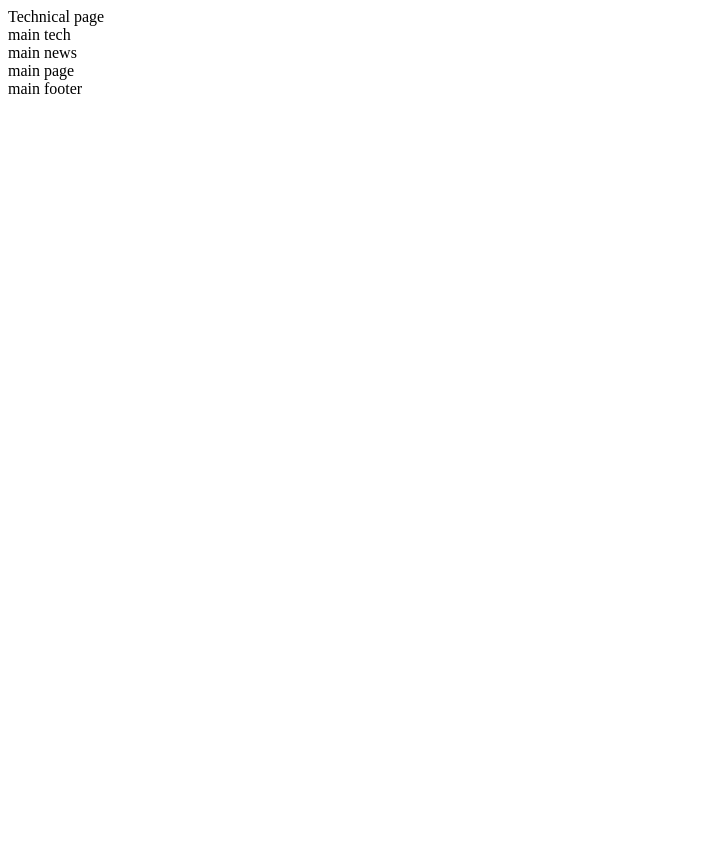
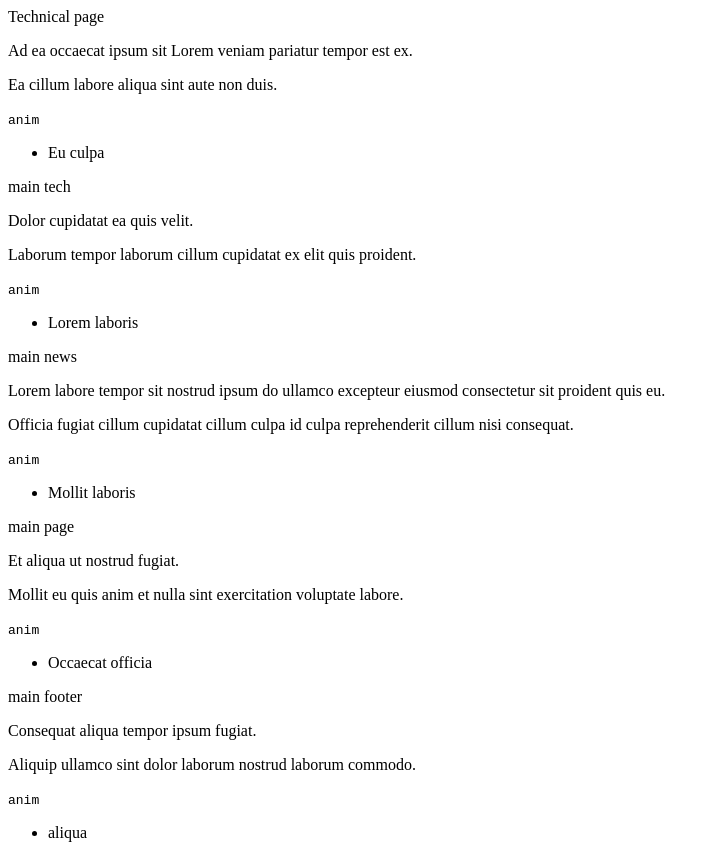
Before and after one commit to philmuhire/micro-trial, a plain HTML site: page index.html in a window 1280 px wide. Shown: the whole page, without its empty margins (0-715 px from the left). Before the commit the page ends 800 px from the top, so only its background shows below. Drawn offline with Linux system fonts and the light colour scheme.

Commit message:
added p, code and li elements

```diff
--- a/index.html
+++ b/index.html
@@ -11,18 +11,48 @@
     <main id="main-doc">
       <section id="Technical_page" class="main-section">
         <header>Technical page</header>
+        <p>Ad ea occaecat ipsum sit Lorem veniam pariatur tempor est ex.</p>
+        <p>Ea cillum labore aliqua sint aute non duis.</p>
+        <code>anim</code>
+        <ul>
+          <li>Eu culpa</li>
+        </ul>
       </section>
       <section id="main_tech" class="main-section">
         <header>main tech</header>
+        <p>Dolor cupidatat ea quis velit.</p>
+        <p>Laborum tempor laborum cillum cupidatat ex elit quis proident.</p>
+        <code>anim</code>
+        <ul>
+          <li>Lorem laboris</li>
+        </ul>
       </section>
       <section id="main_news" class="main-section">
         <header>main news</header>
+        <p>Lorem labore tempor sit nostrud ipsum do ullamco excepteur eiusmod consectetur sit proident quis eu.</p>
+        <p>Officia fugiat cillum cupidatat cillum culpa id culpa reprehenderit cillum nisi consequat.</p>
+        <code>anim</code>
+        <ul>
+          <li>Mollit laboris</li>
+        </ul>
       </section>
       <section id="main_page" class="main-section">
         <header>main page</header>
+        <p>Et aliqua ut nostrud fugiat.</p>
+        <p>Mollit eu quis anim et nulla sint exercitation voluptate labore.</p>
+        <code>anim</code>
+        <ul>
+          <li>Occaecat officia</li>
+        </ul>
       </section>
       <section id="main_footer" class="main-section">
         <header>main footer</header>
+        <p>Consequat aliqua tempor ipsum fugiat.</p>
+        <p>Aliquip ullamco sint dolor laborum nostrud laborum commodo.</p>
+        <code>anim</code>
+        <ul>
+          <li>aliqua</li>
+        </ul>
       </section>
     </main>
     <script  src="js/index.js"></script>
```
